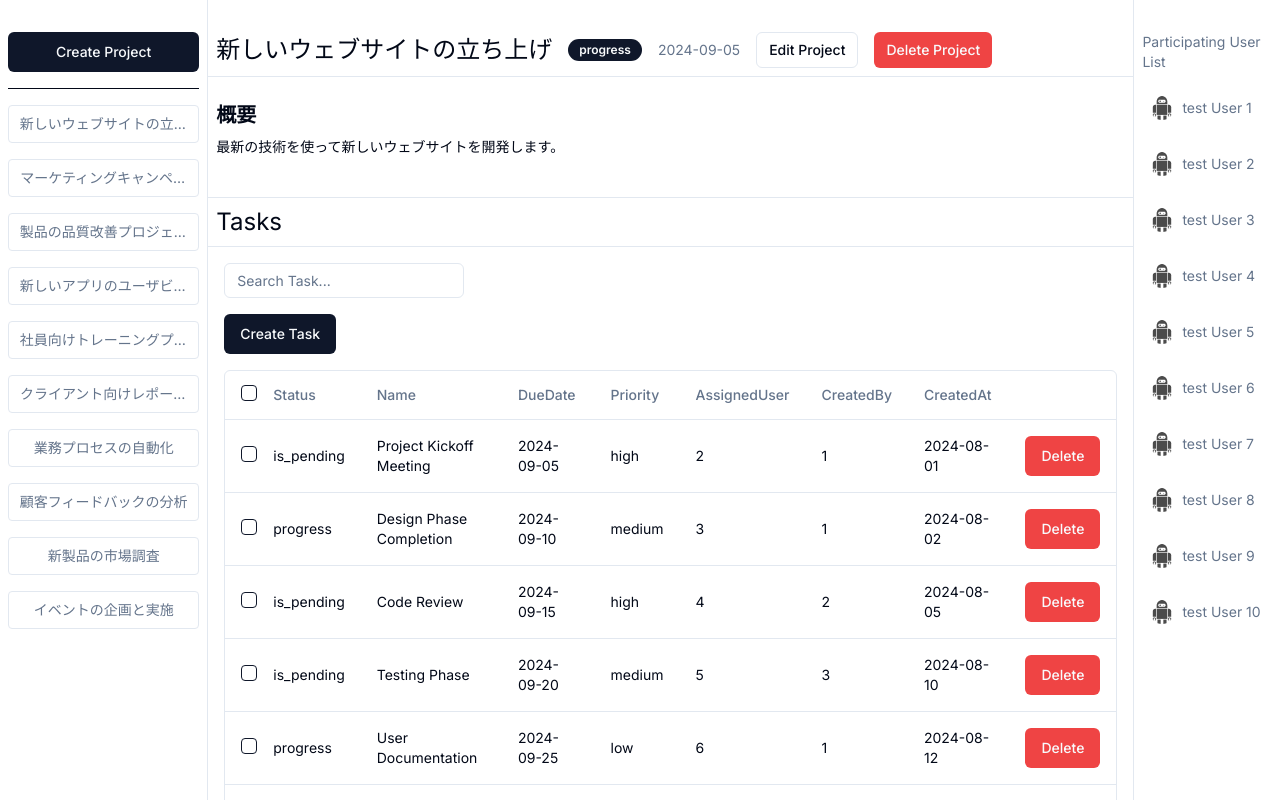
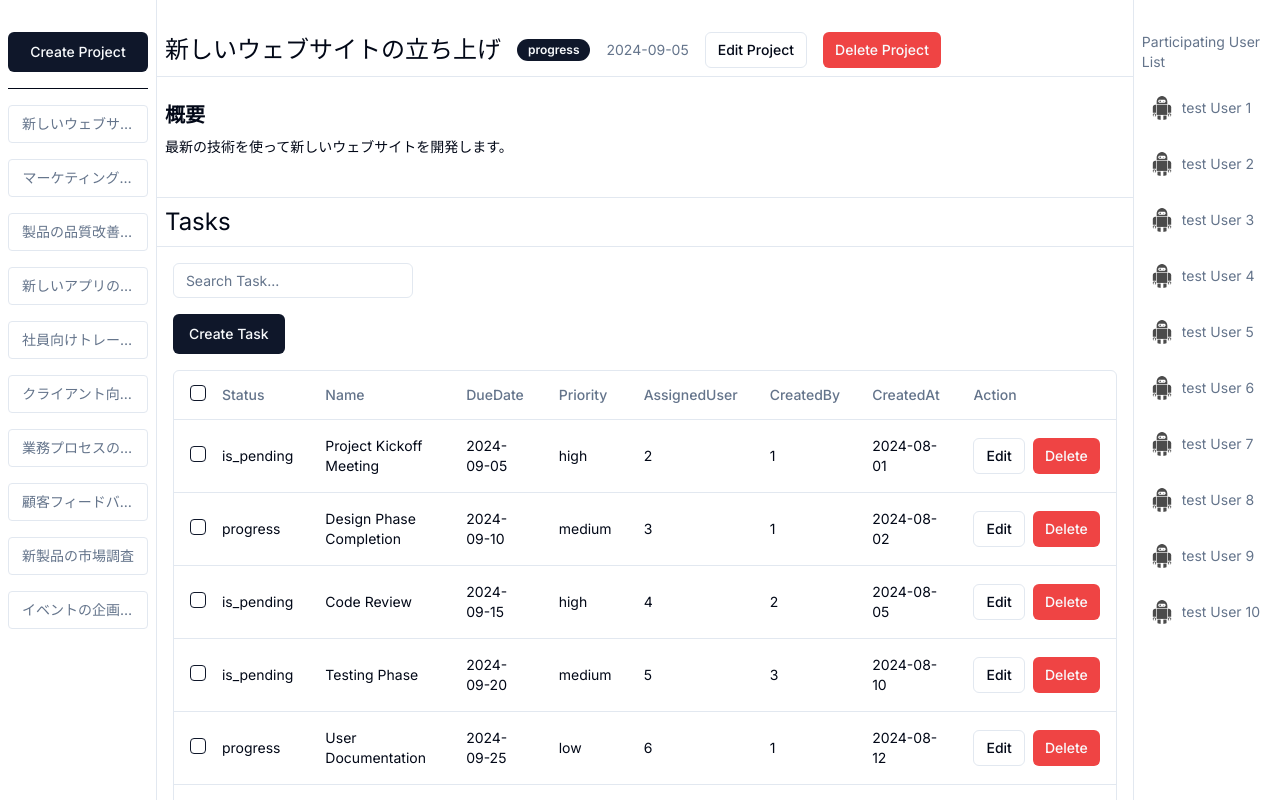
Before and after one commit to S-aoba/project-management-app-frontend, a Next.js app: page /projects/1 in a window 1280 px wide. Shown: the top 800 px of the page. Built offline with nearby package versions, Linux system fonts and the light colour scheme.

Commit message:
👔 Move Task delete logic.

```diff
--- a/src/components/columns.tsx
+++ b/src/components/columns.tsx
@@ -1,7 +1,9 @@
 'use client'
 
+import { useMockTask } from '@/mock-data/store/use-mock-task'
 import { Task } from '@/mock-data/task'
 import { ColumnDef } from '@tanstack/react-table'
+import { Button } from './ui/button'
 import { Checkbox } from './ui/checkbox'
 
 export const columns: ColumnDef<Task>[] = [
@@ -55,4 +57,28 @@ export const columns: ColumnDef<Task>[] = [
     accessorKey: 'createdAt',
     header: 'CreatedAt',
   },
+  {
+    accessorKey: 'action',
+    header: 'Action',
+    cell: ({ row }) => {
+      const [_, setTasks] = useMockTask()
+
+      const id = row.original.id
+
+      const onClick = () => {
+        setTasks((prev) => prev.filter((task) => task.id !== id))
+      }
+
+      return (
+        <div className='flex space-x-2'>
+          <Button size={'sm'} variant='outline'>
+            Edit
+          </Button>
+          <Button size={'sm'} variant='destructive' onClick={onClick}>
+            Delete
+          </Button>
+        </div>
+      )
+    },
+  },
 ]
--- a/src/components/data-table.tsx
+++ b/src/components/data-table.tsx
@@ -6,7 +6,6 @@ import {
   ColumnDef,
   flexRender,
   getCoreRowModel,
-  Row,
   useReactTable,
 } from '@tanstack/react-table'
 
@@ -18,18 +17,15 @@ import {
   TableHeader,
   TableRow,
 } from '@/components/ui/table'
-import { Button } from './ui/button'
 
 interface DataTableProps<TData, TValue> {
   columns: ColumnDef<TData, TValue>[]
   data: TData[]
-  onDelete: (row: Row<TData>) => void
 }
 
 export function DataTable<TData, TValue>({
   columns,
   data,
-  onDelete,
 }: DataTableProps<TData, TValue>) {
   const [rowSelection, setRowSelection] = React.useState({})
 
@@ -79,13 +75,6 @@ export function DataTable<TData, TValue>({
                       )}
                     </TableCell>
                   ))}
-                  <TableCell>
-                    <Button
-                      onClick={() => onDelete(row)}
-                      variant='destructive'>
-                      Delete
-                    </Button>
-                  </TableCell>
                 </TableRow>
               ))
             ) : (
--- a/src/features/project/components/tasks.tsx
+++ b/src/features/project/components/tasks.tsx
@@ -21,14 +21,7 @@ export const Tasks = () => {
         <div>
           <Button onClick={() => setOpen(true)}>Create Task</Button>
         </div>
-        <DataTable
-          columns={columns}
-          data={tasks}
-          onDelete={(row) => {
-            const id = row.original.id
-            setTasks(tasks.filter((task) => task.id !== id))
-          }}
-        />
+        <DataTable columns={columns} data={tasks} />
       </div>
     </div>
   )
```
